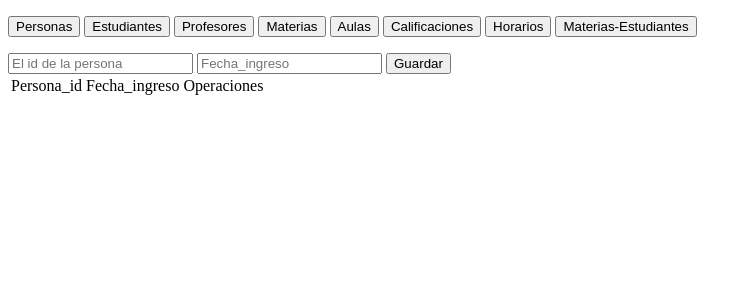
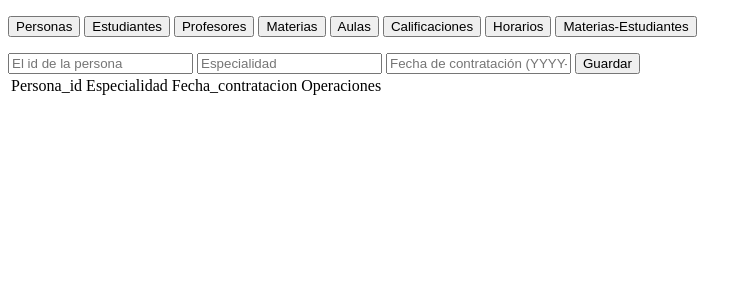
Before and after one commit to CALEBX0/CRUD-POO, a Flask app: page /profesores in a window 1280 px wide. Shown: the top 300 px of the page, without its empty margins (0-752 px from the left). Run offline with Flask 3, Linux system fonts and the light colour scheme; data that the repository does not hold is empty; some libraries are stand-ins or nearby versions.

Commit message:
Se corrigió un problema en la tabla de profesores
En el html de profesores, estaba mal lo de fecha de contratación y el botón para borrar

```diff
--- a/src/templates/Profesores.html
+++ b/src/templates/Profesores.html
@@ -28,7 +28,8 @@
 
     <form action="/add_profesor" method="post">
         <input type="text" name="persona_id" placeholder="El id de la persona" required>
-        <input type="text" name="Fecha_ingreso" placeholder="Fecha_ingreso" required>
+        <input type="text" name="Especialidad" placeholder="Especialidad" required>
+        <input type="text" name="Fecha_contratacion" placeholder="Fecha de contratación (YYYY-MM-DD)" required>
         <button type="submit">Guardar</button>
     </form>
 
@@ -36,7 +37,8 @@
         <thead>
             <tr>
                 <td>Persona_id</td>
-                <td>Fecha_ingreso</td>
+                <td>Especialidad</td>
+                <td>Fecha_contratacion</td>
                 <td>Operaciones</td>
             </tr>
         </thead>
@@ -45,9 +47,10 @@
             <tr>
                 <td>{{ profesor[1] }}</td>
                 <td>{{ profesor[2] }}</td>
+                <td>{{ profesor[3] }}</td>
                 <td>
                     <a href="/edit_profesores/{{ profesor[0] }}">Editar</a>
-                    <a href="/delete_profesores/{{ profesor[0] }}">Borrar</a>
+                    <a href="/delete_profesor/{{ profesor[0] }}">Borrar</a>
                 </td>
             </tr>
             {% endfor %}
```
Also changed, not shown: src/templates/Materias.html (line endings or trailing spaces), src/templates/index.html (line endings or trailing spaces).
